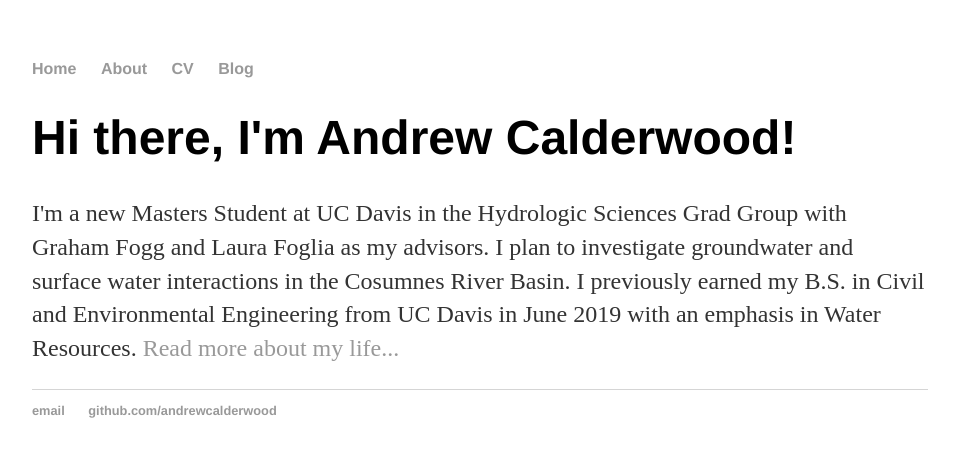
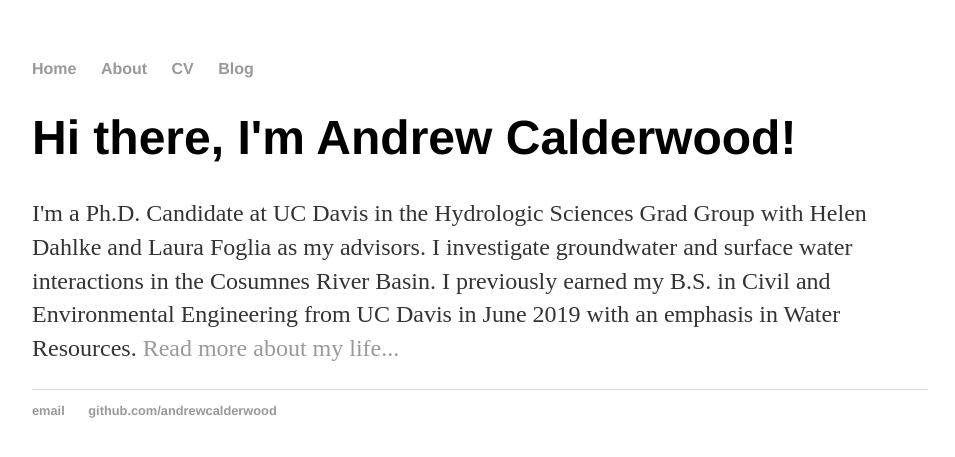
Before and after one commit to ajcalder/ajcalder.github.io, a Jekyll site: the page built from index.html, in a window 1280 px wide. Shown: the top 457 px of the page, without its empty margins (160-1115 px from the left). Built offline with Jekyll 4.4.1, drawn with Linux system fonts in a browser that asks for light colours.

Commit message:
Update index.html

```diff
--- a/index.html
+++ b/index.html
@@ -4,8 +4,8 @@ title: Andrew Calderwood, Master's Student
 ---
 <div class="blurb">
 	<h1>Hi there, I'm Andrew Calderwood!</h1>
-	<p>I'm a new Masters Student at UC Davis in the Hydrologic Sciences Grad Group with Graham Fogg and Laura Foglia as my advisors.
-        I plan to investigate groundwater and surface water interactions in the Cosumnes River Basin. I previously earned my B.S. in
+	<p>I'm a Ph.D. Candidate at UC Davis in the Hydrologic Sciences Grad Group with Helen Dahlke and Laura Foglia as my advisors.
+        I investigate groundwater and surface water interactions in the Cosumnes River Basin. I previously earned my B.S. in
         Civil and Environmental Engineering from UC Davis in June 2019 with an emphasis in Water Resources.
 		<a href="/about">Read more about my life...</a></p>
 </div><!-- /.blurb -->
```
